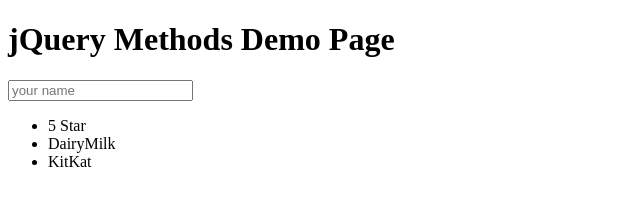
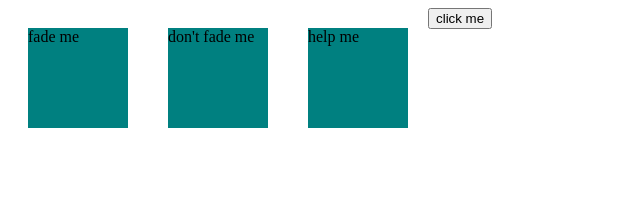
Before and after one commit to ravikishorethella/jQuery_basics, a plain HTML site: page index.html in a window 1280 px wide. Shown: the whole page, without its empty margins (0-640 px from the left). Drawn offline with nearby package versions, Linux system fonts and the light colour scheme.

Commit message:
fadeOut, fadeIn, fadeToggle

```diff
--- a/index.html
+++ b/index.html
@@ -7,6 +7,15 @@
   src="https://code.jquery.com/jquery-3.2.1.min.js"
   integrity="sha256-hwg4gsxgFZhOsEEamdOYGBf13FyQuiTwlAQgxVSNgt4="
   crossorigin="anonymous"></script>
+  <style type="text/css">
+      div{
+          width: 100px;
+          height: 100px;
+          float: left;
+          margin: 20px;
+          background: teal;
+      }
+  </style>
 </head>
 <body>
 <!--
@@ -14,8 +23,9 @@
     <div class="highlight">Div 2</div>
     <div id="third">Div 3</div>
     <div class="highlight">Div 4</div>
-    <script type="text/javascript" src="test.js"></script>
+
 -->
+<!--
     <h1 id="heading">jQuery Methods Demo Page</h1>
     <input type="text" placeholder="your name">
     <ul>
@@ -23,7 +33,13 @@
         <li>DairyMilk</li>
         <li>KitKat</li>
     </ul>
+-->
+    <div>fade me</div>
+    <div>don't fade me</div>
+    <div>help me</div>
 
+    <button>click me</button>
 
+    <script type="text/javascript" src="test.js"></script>
 </body>
 </html>
```
Also changed, not shown: test.js (+24 -0 lines).
